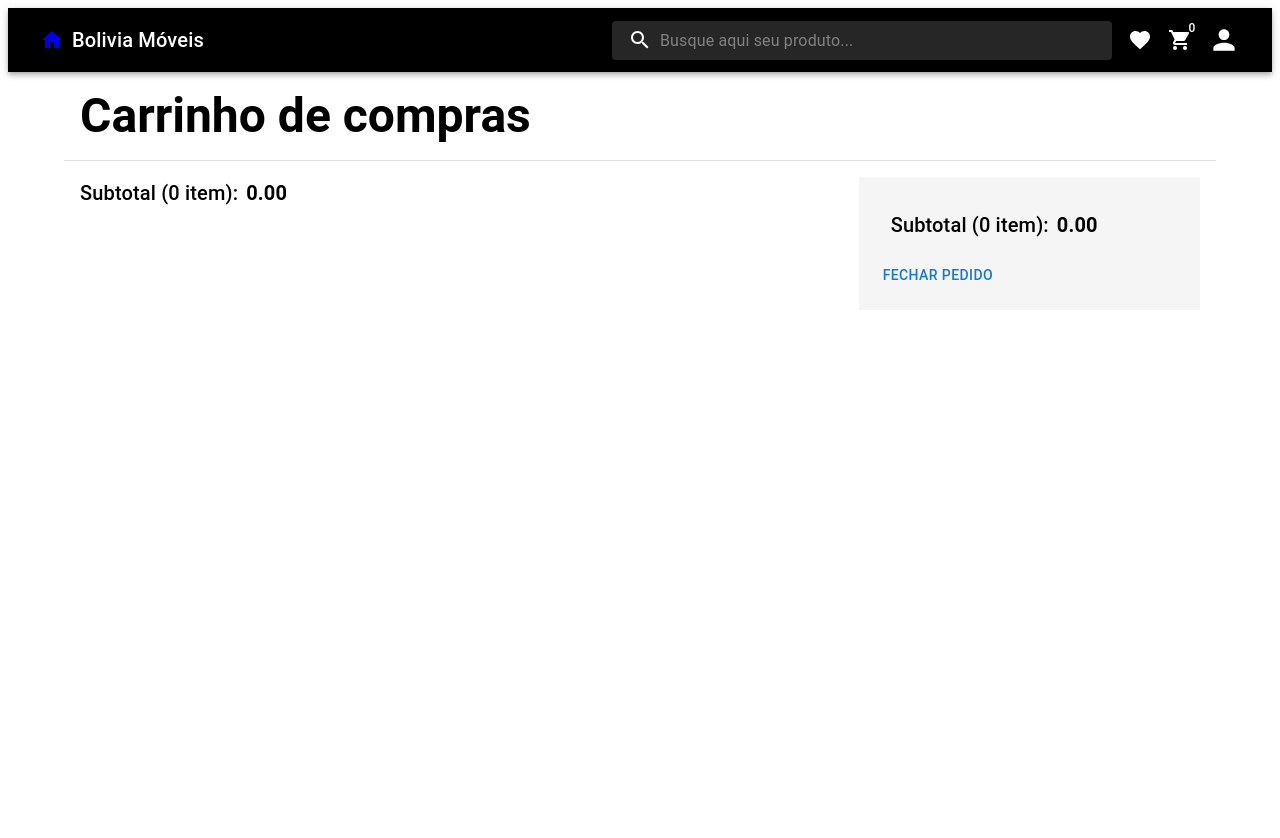
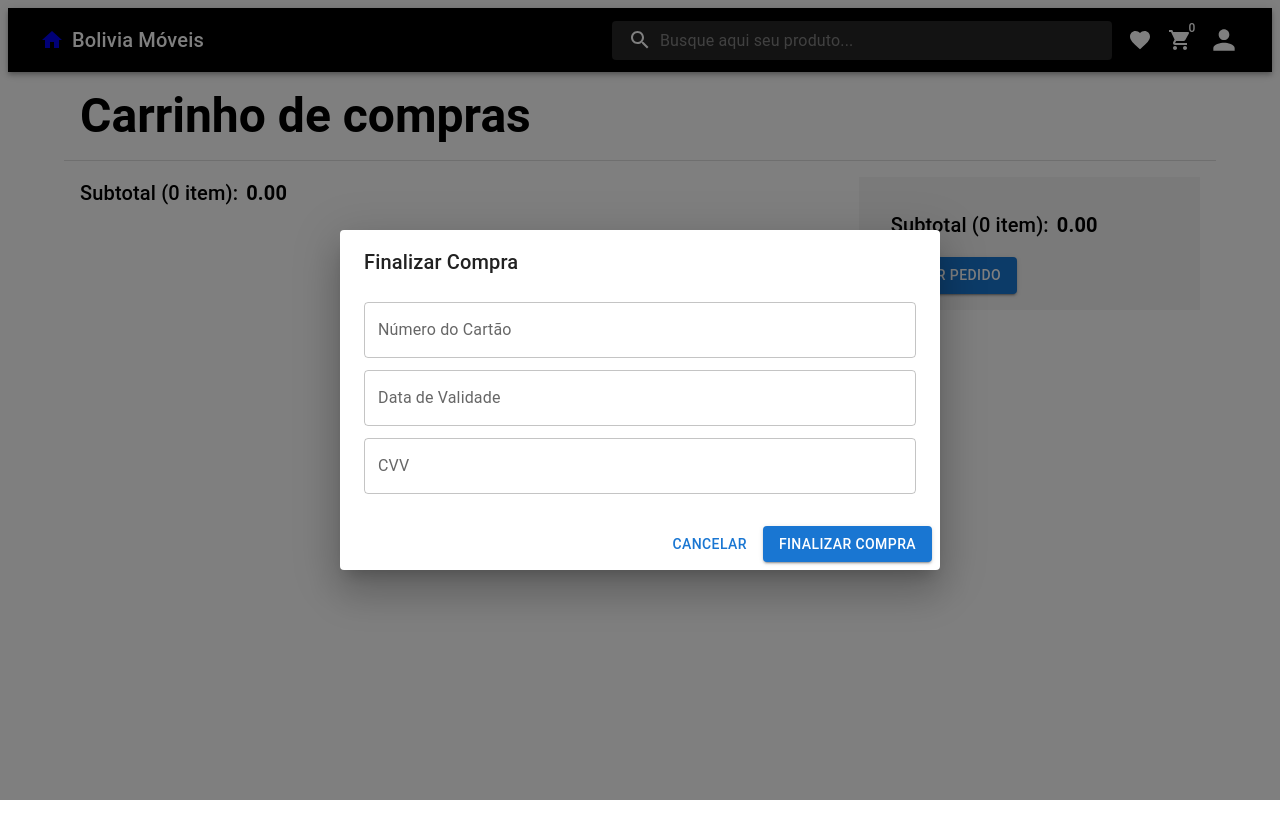
Before and after one commit to EmanuelHSC/boliviamoveis, a React (Vite) app: page /carrinho in a window 1280 px wide. Both pictures are taken after a click on the button "FECHAR PEDIDO". Shown: the top 838 px of the page. Built offline with nearby package versions, Linux system fonts and the light colour scheme.

Commit message:
(checkoutModal) feat: Modal para finalizar compra.

```diff
--- a/package.json
+++ b/package.json
@@ -18,6 +18,7 @@
     "axios": "^1.7.2",
     "react": "^18.2.0",
     "react-dom": "^18.2.0",
+    "react-input-mask": "^2.0.4",
     "react-redux": "^9.1.2",
     "react-router-dom": "^6.23.0",
     "redux": "^5.0.1"
--- /dev/null
+++ b/src/components/checkoutModal.jsx
@@ -0,0 +1,76 @@
+import React, { useState } from 'react';
+import { Dialog, DialogTitle, DialogContent, TextField, DialogActions, Button } from '@mui/material';
+import PropTypes from 'prop-types';
+import InputMask from 'react-input-mask';
+
+function CheckoutModal({ open, onClose, onCheckout }) {
+  const [cardNumber, setCardNumber] = useState('');
+  const [expiryDate, setExpiryDate] = useState('');
+  const [cvv, setCvv] = useState('');
+
+  const handleCheckout = () => {
+    onCheckout();
+    onClose();
+  };
+
+  return (
+    <Dialog open={open} onClose={onClose}>
+      <DialogTitle>Finalizar Compra</DialogTitle>
+      <DialogContent>
+        <InputMask
+          mask="9999 9999 9999 9999"
+          value={cardNumber}
+          onChange={(e) => setCardNumber(e.target.value)}
+        >
+          {() => <TextField
+            margin="dense"
+            label="Número do Cartão"
+            type="text"
+            fullWidth
+            variant="outlined"
+          />}
+        </InputMask>
+        <InputMask
+          mask="99/99"
+          value={expiryDate}
+          onChange={(e) => setExpiryDate(e.target.value)}
+        >
+          {() => <TextField
+            margin="dense"
+            label="Data de Validade"
+            type="text"
+            fullWidth
+            variant="outlined"
+          />}
+        </InputMask>
+        <InputMask
+          mask="999"
+          value={cvv}
+          onChange={(e) => setCvv(e.target.value)}
+        >
+          {() => <TextField
+            margin="dense"
+            label="CVV"
+            type="text"
+            fullWidth
+            variant="outlined"
+          />}
+        </InputMask>
+      </DialogContent>
+      <DialogActions>
+        <Button onClick={onClose}>Cancelar</Button>
+        <Button onClick={handleCheckout} color="primary" variant="contained">
+          Finalizar Compra
+        </Button>
+      </DialogActions>
+    </Dialog>
+  );
+}
+
+CheckoutModal.propTypes = {
+  open: PropTypes.bool.isRequired,
+  onClose: PropTypes.func.isRequired,
+  onCheckout: PropTypes.func.isRequired,
+};
+
+export default CheckoutModal;
--- a/src/views/cart.jsx
+++ b/src/views/cart.jsx
@@ -1,17 +1,19 @@
+import React, { useState, useCallback } from "react";
 import Typography from "@mui/material/Typography";
 import Box from '@mui/material/Box';
 import Container from '@mui/material/Container';
-import CartItem from '../components/CartItem';
 import Divider from '@mui/material/Divider';
-import Stack from '@mui/material/Stack';
 import Grid from '@mui/material/Grid';
 import Button from '@mui/material/Button';
-import { useSelector } from 'react-redux';
-import { useCallback } from "react";
+import { useSelector, useDispatch } from 'react-redux';
+import CartItem from '../components/CartItem';
+import { Creators as CartActions } from '../store/ducks/cart';
+import CheckoutModal from '../components/checkoutModal';
 
 export default function Cart() {
     const cart = useSelector((state) => state.cart);
-    console.log("Carrinho: ", cart);
+    const dispatch = useDispatch();
+    const [checkoutOpen, setCheckoutOpen] = useState(false);
 
     const renderItem = useCallback((item) => (
         <>
@@ -27,7 +29,12 @@ export default function Cart() {
                 {cart.total.toFixed(2)}
             </Typography>
             </Typography>
-    )
+    );
+
+    const handleCheckout = () => {
+        dispatch(CartActions.checkoutSuccess());
+        alert('Compra realizada com sucesso!');
+    };
 
     return (
         <Container maxWidth="lg" sx={{ maxHeight: 'fit-content' }}>
@@ -44,11 +51,16 @@ export default function Cart() {
                     <Grid item xs={4}>
                         <Box sx={{ m: 2, p: 2 }} bgcolor={"#f5f5f5"}>
                             { subtotal() }
-                            <Button>Fechar pedido</Button>
+                            <Button variant="contained" color="primary" onClick={() => setCheckoutOpen(true)}>Fechar pedido</Button>
                         </Box>
                     </Grid>
                 </Grid>
             </Box>
+            <CheckoutModal
+                open={checkoutOpen}
+                onClose={() => setCheckoutOpen(false)}
+                onCheckout={handleCheckout}
+            />
         </Container>
-    )
+    );
 }
```
Also changed, not shown: 1 other file (tests, documents, lock files or other folders).
